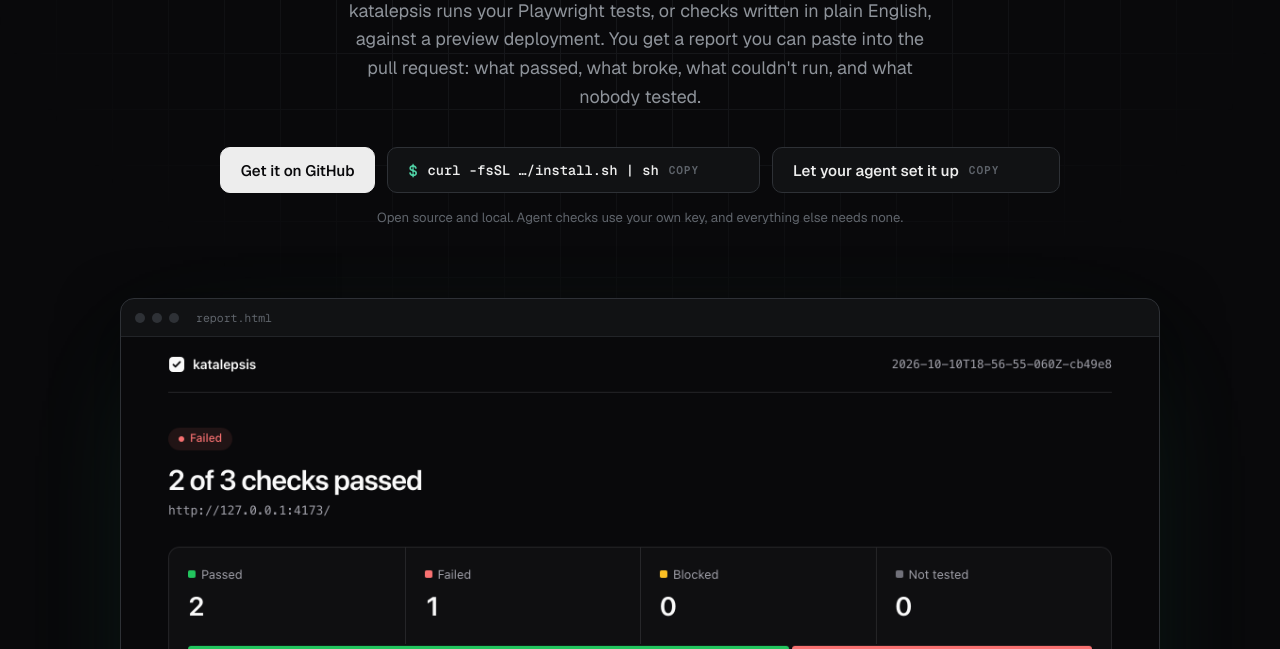
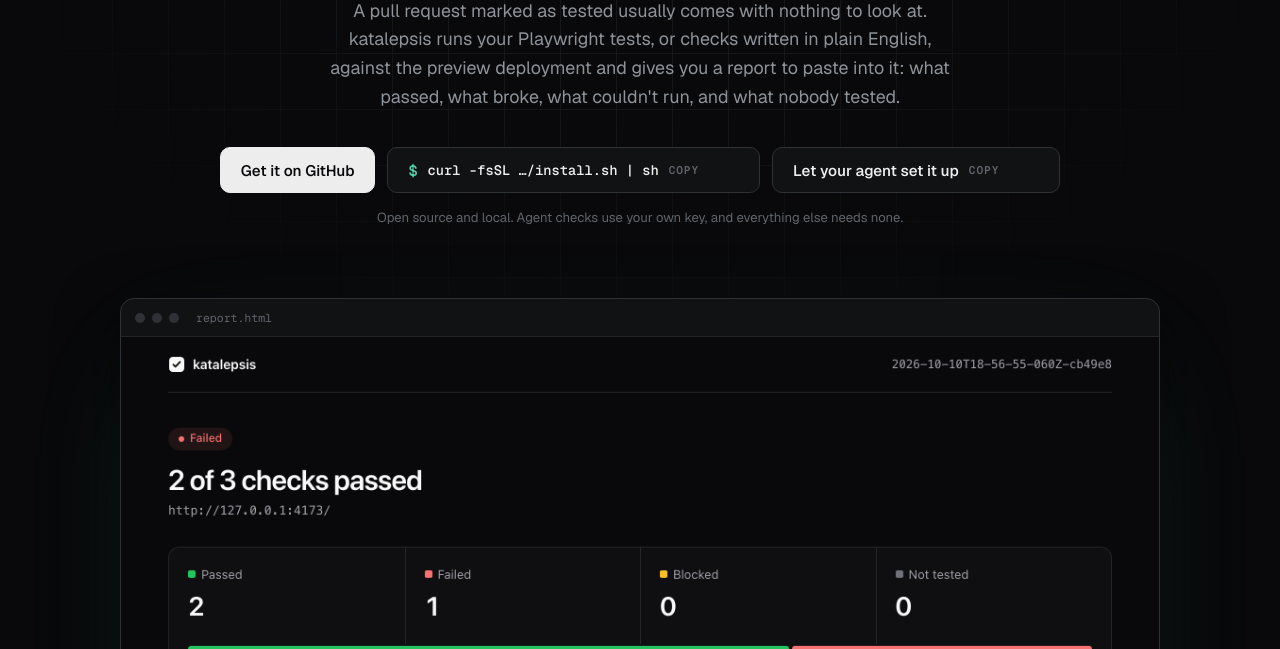
Before and after one commit to glamboyosa/katalepsis, a website: page apps/site/public/index.html in a window 1280 px wide. Shown: the part 451-1100 px from the top of the page. Drawn offline with nearby package versions, Linux system fonts and the light colour scheme.

Commit message:
Show the main flow and the problem at the top of the README
Add a 14-second GIF of a failing run and its report under the title,
linked to the full walkthrough on the site, plus a line on the problem
and a short feature list. Open the site's hero lede with the same
problem line.

Co-Authored-By: Claude Opus 5.5 <noreply@anthropic.com>
Claude-Session: https://claude.ai/code/session_01WsFVyrwRtZX2biuTbWLtHJ

```diff
--- a/apps/site/public/index.html
+++ b/apps/site/public/index.html
@@ -132,9 +132,9 @@
 
         <h1>Receipts for<br />every preview.</h1>
         <p class="lede">
-          katalepsis runs your Playwright tests, or checks written in plain English, against a preview deployment. You
-          get a report you can paste into the pull request: what passed, what broke, what couldn't run, and what nobody
-          tested.
+          A pull request marked as tested usually comes with nothing to look at. katalepsis runs your Playwright tests,
+          or checks written in plain English, against the preview deployment and gives you a report to paste into it:
+          what passed, what broke, what couldn't run, and what nobody tested.
         </p>
         <div class="actions">
           <a
```
Also changed, not shown: README.md, 1 other file.
